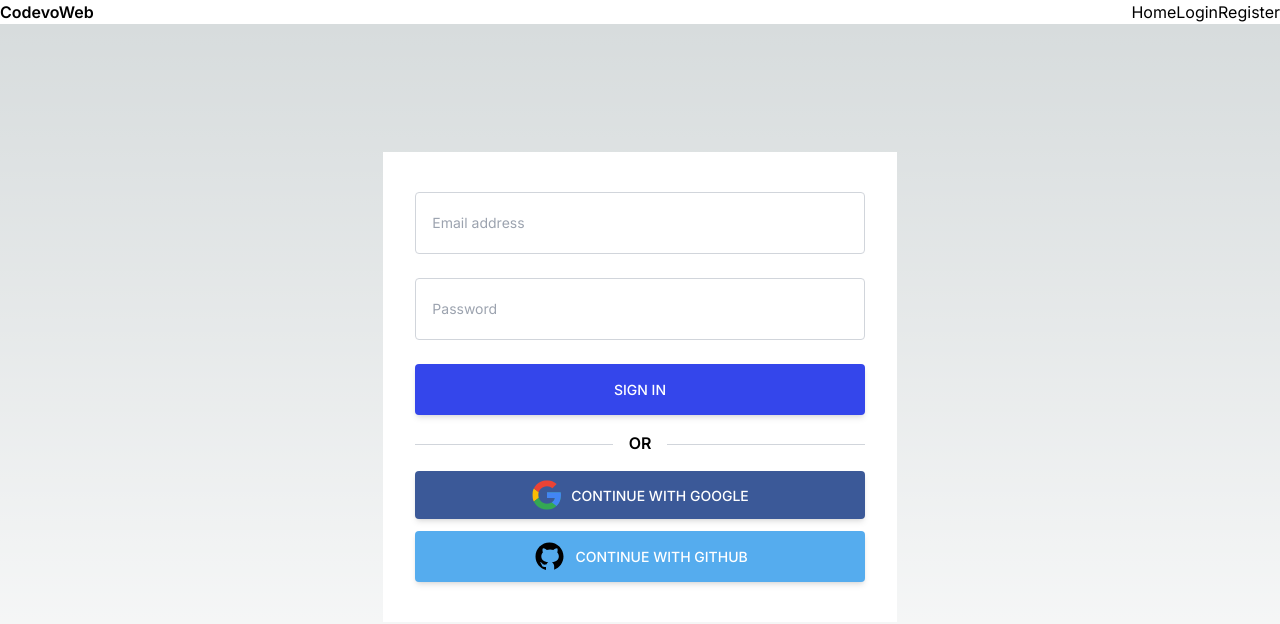
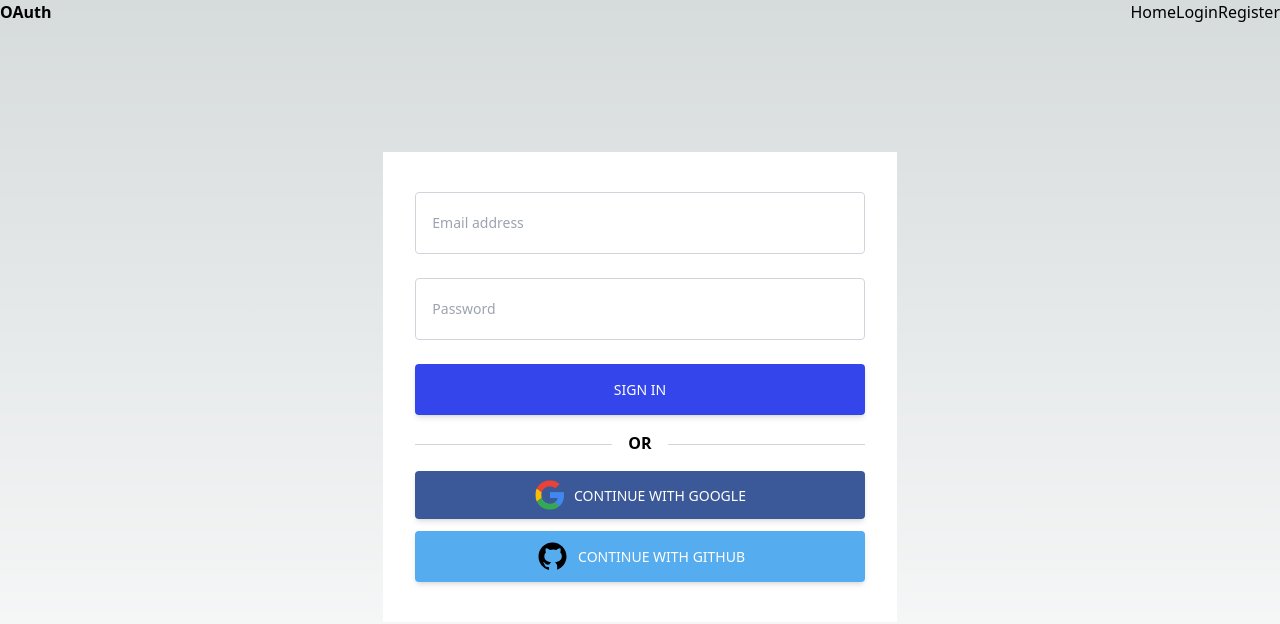
Before and after one commit to RaazeshP96/oauth_nextjs, a Next.js app: page /login in a window 1280 px wide. Shown: the top 624 px of the page. Built offline with nearby package versions, Linux system fonts and the light colour scheme; no server answers.

Commit message:
fix:session issue

```diff
--- a/src/app/layout.tsx
+++ b/src/app/layout.tsx
@@ -1,22 +1,21 @@
-import './globals.css'
-import type { Metadata } from 'next'
-import { Inter } from 'next/font/google'
+import "./globals.css";
+import { NextAuthProvider } from "./providers";
 
-const inter = Inter({ subsets: ['latin'] })
-
-export const metadata: Metadata = {
-  title: 'Create Next App',
-  description: 'Generated by create next app',
-}
+export const metadata = {
+  title: "Create Next App",
+  description: "Generated by create next app",
+};
 
 export default function RootLayout({
   children,
 }: {
-  children: React.ReactNode
+  children: React.ReactNode;
 }) {
   return (
     <html lang="en">
-      <body className={inter.className}>{children}</body>
+      <body>
+        <NextAuthProvider>{children}</NextAuthProvider>
+      </body>
     </html>
-  )
+  );
 }
--- /dev/null
+++ b/src/app/providers.tsx
@@ -0,0 +1,11 @@
+"use client";
+
+import { SessionProvider } from "next-auth/react";
+
+type Props = {
+  children?: React.ReactNode;
+};
+
+export const NextAuthProvider = ({ children }: Props) => {
+  return <SessionProvider>{children}</SessionProvider>;
+};
--- a/src/compponents/header.component.tsx
+++ b/src/compponents/header.component.tsx
@@ -1,6 +1,6 @@
 "use client";
 
-import { SessionProvider, signOut, useSession } from "next-auth/react";
+import { signOut, useSession } from "next-auth/react";
 import Link from "next/link";
 
 const Header = () => {
@@ -8,11 +8,11 @@ const Header = () => {
   const user = session?.user;
 
   return (
-    <header className="bg-white h-20">
-      <nav className="h-full flex justify-between container items-center">
+    <header className="bg-stone-700">
+      <nav className="h-full flex justify-between container items-center px-5">
         <div>
           <Link href="/" className="text-ct-dark-600 text-2xl font-semibold">
-            CodevoWeb
+            OAuth
           </Link>
         </div>
         <ul className="flex items-center gap-4">
```
